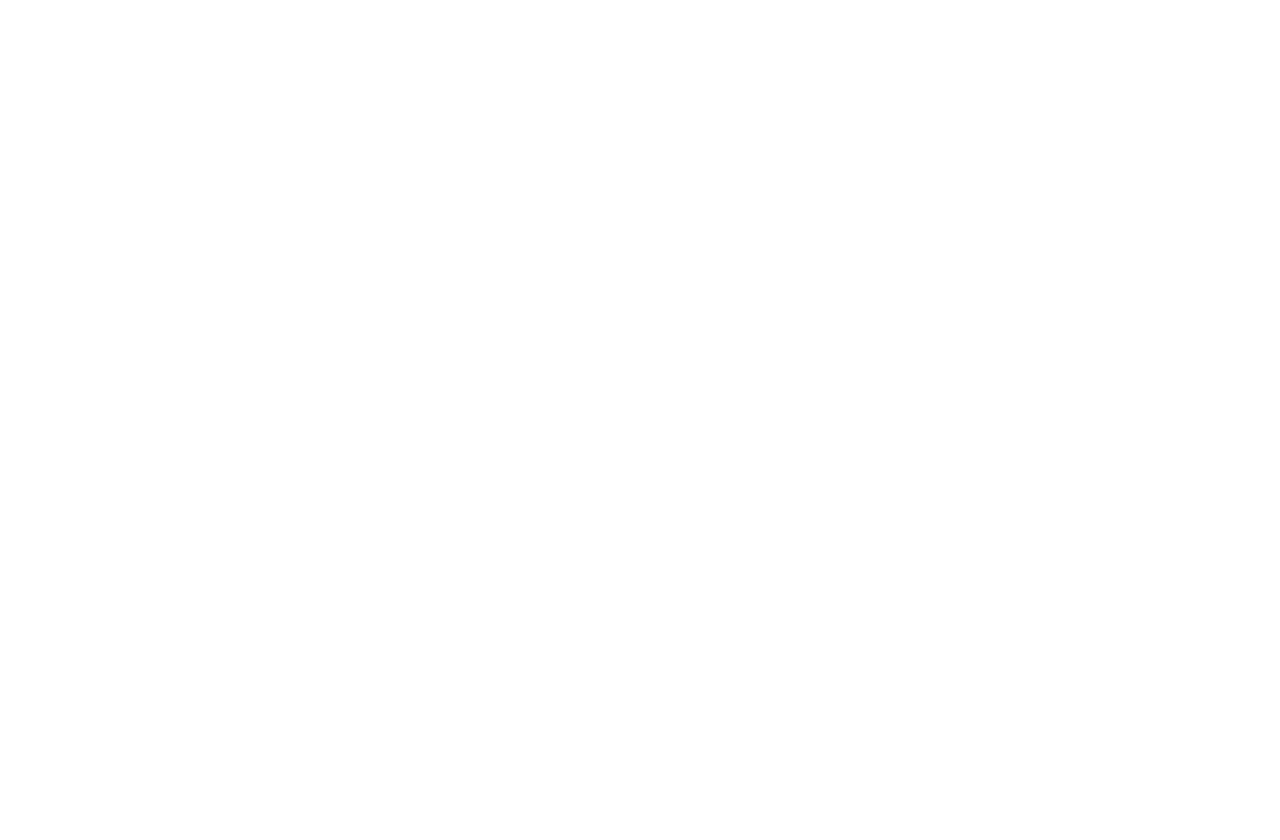
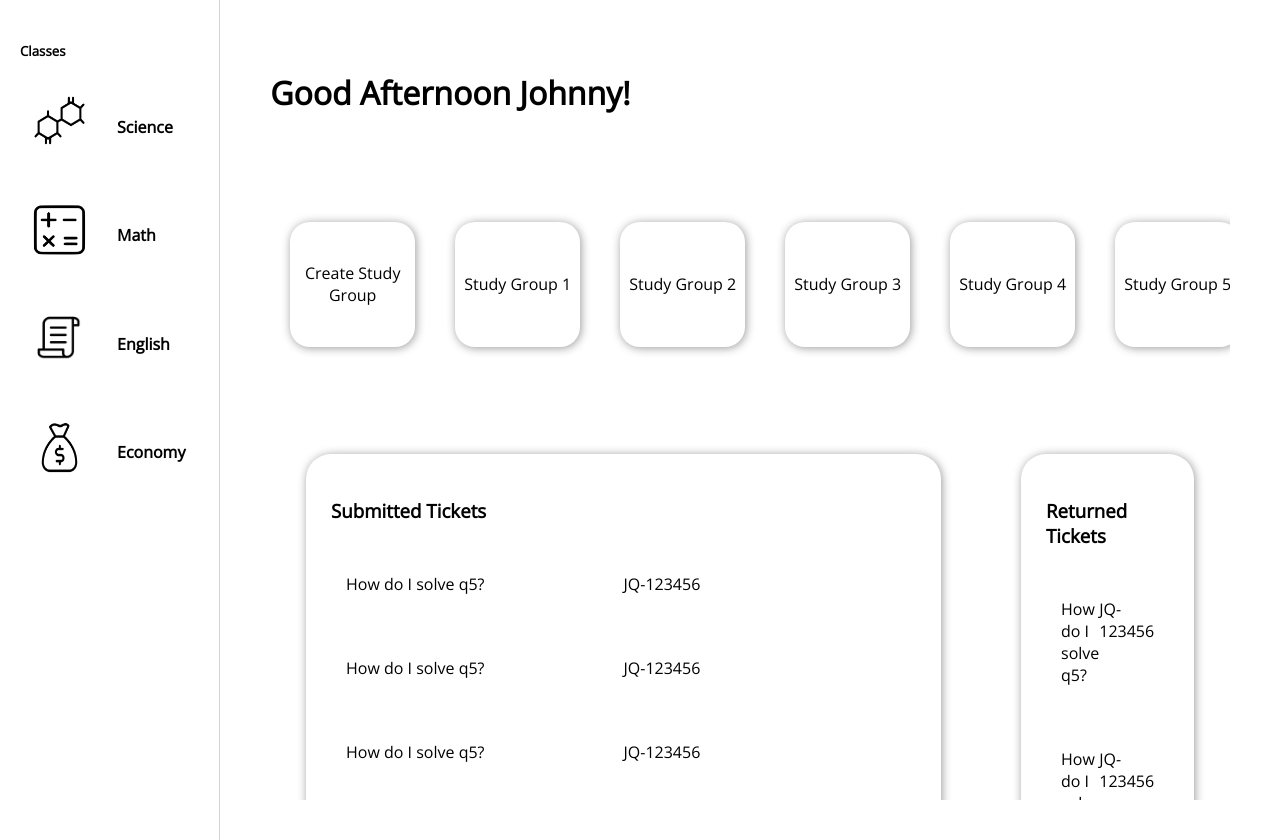
Before and after one commit to Johnny-Q/Hack-It-Better, a plain HTML site: page views/student_dashboard.html in a window 1280 px wide. Before the commit the page ends 800 px from the top, so only its background shows below. Drawn offline with nearby package versions, Linux system fonts and the light colour scheme.

Commit message:
new updates

```diff
--- /dev/null
+++ b/sass/student.scss
@@ -0,0 +1,118 @@
+.studentDashboard {
+    width: 100%;
+}
+
+.studyGroupContainer {
+    text-align: center;
+    position: relative;
+    margin: 70px auto;
+    width: 100%;
+}
+
+.scroller {
+    overflow-x: auto;
+    overflow-y: hidden;
+    height: 200px;
+
+    display: flex;
+    align-items: center;
+    flex-direction: row;
+}
+
+.studyGroup {
+    text-align: center;
+    display: flex;
+    align-items: center;
+    justify-content: center;
+    border-radius: 20px;
+    box-shadow: 1px 1px 10px #999;
+    margin: 0 20px;
+    // width: 125px;
+    height: 125px;
+
+    word-break: break-word;
+
+    flex-basis: 125px;
+    flex-grow: 0;
+    flex-shrink: 0;
+}
+
+.studyGroup:hover {
+    background-color: skyblue;
+}
+
+
+.tickets {
+    display: flex;
+    flex-direction: row;
+    justify-content: center;
+}
+
+.submittedTickets {
+    padding: 25px;
+    justify-content: center;
+    border-radius: 25px;
+    height: 800px;
+    width: 625px;
+    margin-left: 40px;
+    margin-right: 40px;
+    box-shadow: 1px 1px 10px #999;
+
+    ul {
+        list-style-type: none;
+        padding: 0;
+
+        li {
+            display: grid;
+            grid-template-columns: repeat(2, 1fr);
+            padding: 15px;
+            border-radius: 20px;
+        }
+
+        li:hover {
+            background-color: skyblue;
+        }
+    }
+}
+
+.returnedTickets {
+    padding: 25px;
+    justify-content: center;
+    border-radius: 25px;
+    height: 800px;
+    width: 625px;
+    margin-left: 40px;
+    margin-right: 40px;
+    box-shadow: 1px 1px 10px #999;
+
+    ul {
+        list-style-type: none;
+        padding: 0;
+
+        li {
+            display: grid;
+            grid-template-columns: repeat(2, 1fr);
+            padding: 15px;
+            border-radius: 20px;
+        }
+
+        li:hover {
+            background-color: skyblue;
+        }
+    }
+}
+
+.createTicket {
+    background-color: transparent;
+    font-family: 'Open Sans', sans-serif;
+    margin-left: 20px;
+    margin-right: 20px;
+    padding-top: 25px;
+    padding-bottom: 25px;
+    padding-right: 250px;
+    padding-left: 250px;
+}
+
+.createTicket:active {
+    background-color: lightgrey;
+}
--- a/sass/style.scss
+++ b/sass/style.scss
@@ -14,6 +14,7 @@ main{
     padding: 50px;
     width: 100%;
     overflow-y: scroll;
+    overflow-x: hidden;
 }
 
 .sideBar{
--- a/views/student_dashboard.html
+++ b/views/student_dashboard.html
@@ -0,0 +1,129 @@
+<!DOCTYPE html>
+<html>
+
+<head>
+    <meta charset="utf-8">
+    <meta name="viewport" content="width=device-width, intial-scale=1">
+    <title>
+        Hack it Better!
+    </title>
+    <link rel="stylesheet" href="../public/css/style.css">
+    <link rel="stylesheet" href="../public/css/assignments.css">
+    <link rel="stylesheet" href="../public/css/student.css">
+    <link href="https://fonts.googleapis.com/css2?family=Open+Sans&display=swap" rel="stylesheet">
+</head>
+
+<body>
+    <div class="sideBar">
+        <!-- <img class="logoImage"
+            src="https://media1.thehungryjpeg.com/thumbs2/ori_3505924_720ecd41883dc371bb032892844f0fd63e226ab4_teacher-professor-standing-in-front-of-blank-school-blackboard-vector.jpg"> -->
+
+        <h5 class="miniHeader">Classes</h5>
+
+        <div class="classroom">
+            <img class="heightWidth" src="../public/img/science_dark.png">
+            <h4 class="classNameText">Science</h4>
+        </div>
+
+        <div class="classroom">
+            <img class="heightWidthMath" src="../public/img/math_dark.png">
+            <h4 class="classNameText">Math</h4>
+        </div>
+
+        <div class="classroom">
+            <img class="heightWidth" src="../public/img/english_dark.png">
+            <h4 class="classNameText">English</h4>
+        </div>
+
+        <div class="classroom">
+            <img class="heightWidth" src="../public/img/money_dark.png">
+            <h4 class="classNameText">Economy</h4>
+        </div>
+
+    </div>
+    <main>
+        <div class=studentDashboard>
+            <h1 class="greeting">Good Afternoon Johnny!</h1>
+
+            <!-- display dashboard -->
+            <div class="studyGroupContainer">
+                <div class="scroller">
+                    <div class="studyGroup">Create Study Group</div>
+                    <div class="studyGroup">Study Group 1</div>
+                    <div class="studyGroup">Study Group 2</div>
+                    <div class="studyGroup">Study Group 3</div>
+                    <div class="studyGroup">Study Group 4</div>
+                    <div class="studyGroup">Study Group 5</div>
+                    <div class="studyGroup">Study Group 6</div>
+                    <div class="studyGroup">Study Group 7</div>
+                    <div class="studyGroup">Study Group 8</div>
+                    <div class="studyGroup">Study Group 8</div>
+                    <div class="studyGroup">Study Group 8</div>
+                    <div class="studyGroup">Study Group 8</div>
+                </div>
+            </div>
+
+            <div class="tickets">
+                <div class="submittedTickets">
+                    <h3>Submitted Tickets</h3>
+                    <ul>
+                        <li class="ticket">
+                            <p class="ticket-subject">
+                                How do I solve q5?
+                            </p>
+                            <p class="author">
+                                JQ-123456
+                            </p>
+                        </li>
+                        <li class="ticket">
+                            <p class="ticket-subject">
+                                How do I solve q5?
+                            </p>
+                            <p class="author">
+                                JQ-123456
+                            </p>
+                        </li>
+                        <li class="ticket">
+                            <p class="ticket-subject">
+                                How do I solve q5?
+                            </p>
+                            <p class="author">
+                                JQ-123456
+                            </p>
+                        </li>
+                    </ul>
+                    <button class="createTicket">Create New Ticket</button>
+                </div>
+                <div class="returnedTickets">
+                    <h3>Returned Tickets</h3>
+                    <ul>
+                        <li class="ticket">
+                            <p class="ticket-subject">
+                                How do I solve q5?
+                            </p>
+                            <p class="author">
+                                JQ-123456
+                            </p>
+                        </li>
+                        <li class="ticket">
+                            <p class="ticket-subject">
+                                How do I solve q5?
+                            </p>
+                            <p class="author">
+                                JQ-123456
+                            </p>
+                        </li>
+                        <li class="ticket">
+                            <p class="ticket-subject">
+                                How do I solve q5?
+                            </p>
+                            <p class="author">
+                                JQ-123456
+                            </p>
+                        </li>
+                    </ul>
+                </div>
+            </div>
+        </div>
+    </main>
+</body>
```
Also changed, not shown: public/css/student.css (added), public/css/style.css, 2 other files.
